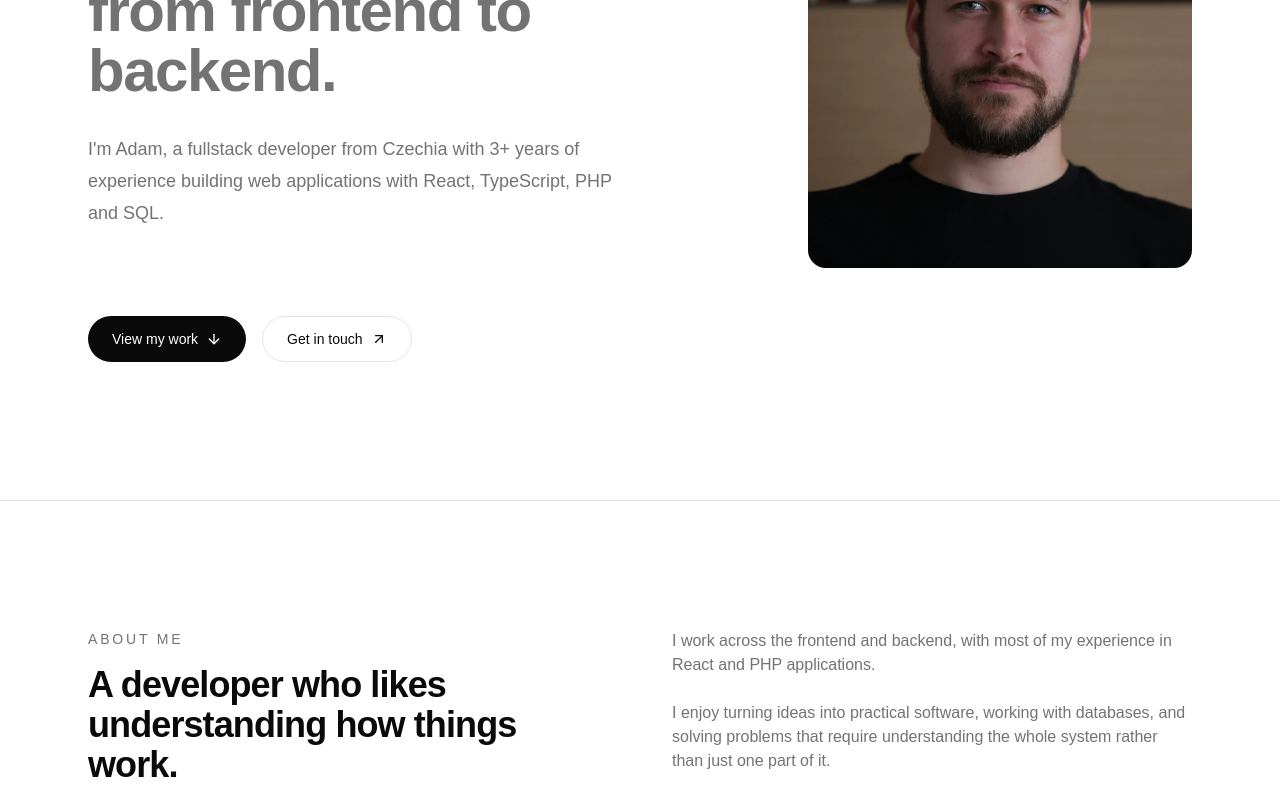
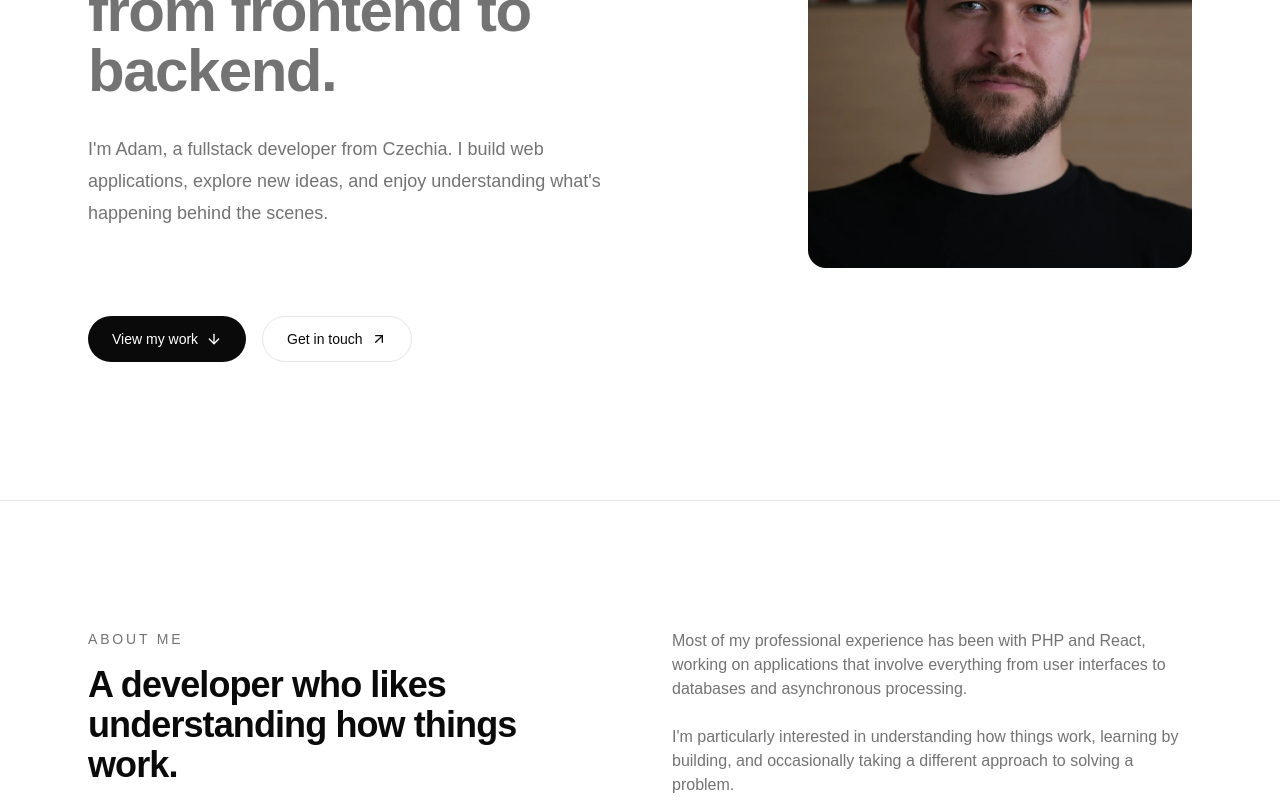
Before and after one commit to Verdanmaer/myPortfolio, a React (Vite) app: page / in a window 1280 px wide. Shown: the part 300-1100 px from the top of the page. Built offline with nearby package versions, Linux system fonts and the light colour scheme.

Commit message:
fix: update texts

```diff
--- a/src/App.tsx
+++ b/src/App.tsx
@@ -100,9 +100,9 @@ function App() {
                 </h1>
 
                 <p className="mt-8 max-w-2xl text-lg leading-8 text-muted-foreground">
-                  I'm Adam, a fullstack developer from Czechia with 3+ years of
-                  experience building web applications with React, TypeScript,
-                  PHP and SQL.
+                  I'm Adam, a fullstack developer from Czechia. I build web
+                  applications, explore new ideas, and enjoy understanding
+                  what's happening behind the scenes.
                 </p>
               </div>
 
@@ -151,14 +151,15 @@ function App() {
 
             <div className="space-y-6 text-muted-foreground">
               <p>
-                I work across the frontend and backend, with most of my
-                experience in React and PHP applications.
+                Most of my professional experience has been with PHP and React,
+                working on applications that involve everything from user
+                interfaces to databases and asynchronous processing.
               </p>
 
               <p>
-                I enjoy turning ideas into practical software, working with
-                databases, and solving problems that require understanding the
-                whole system rather than just one part of it.
+                I'm particularly interested in understanding how things work,
+                learning by building, and occasionally taking a different
+                approach to solving a problem.
               </p>
 
               <div className="flex flex-wrap gap-2 pt-4">
```
